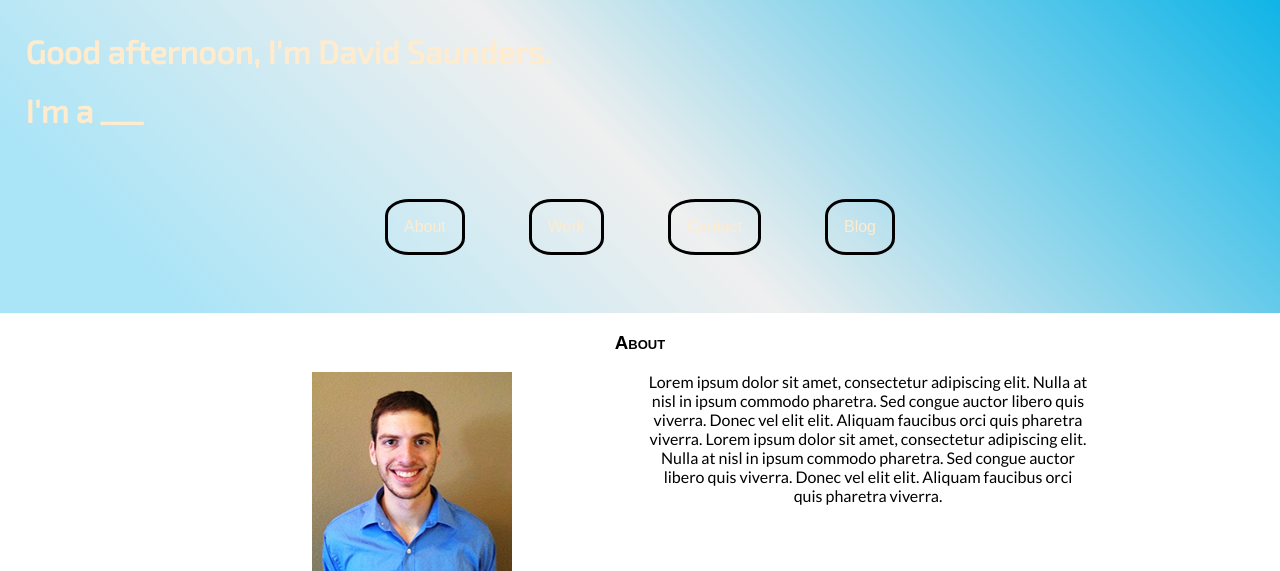
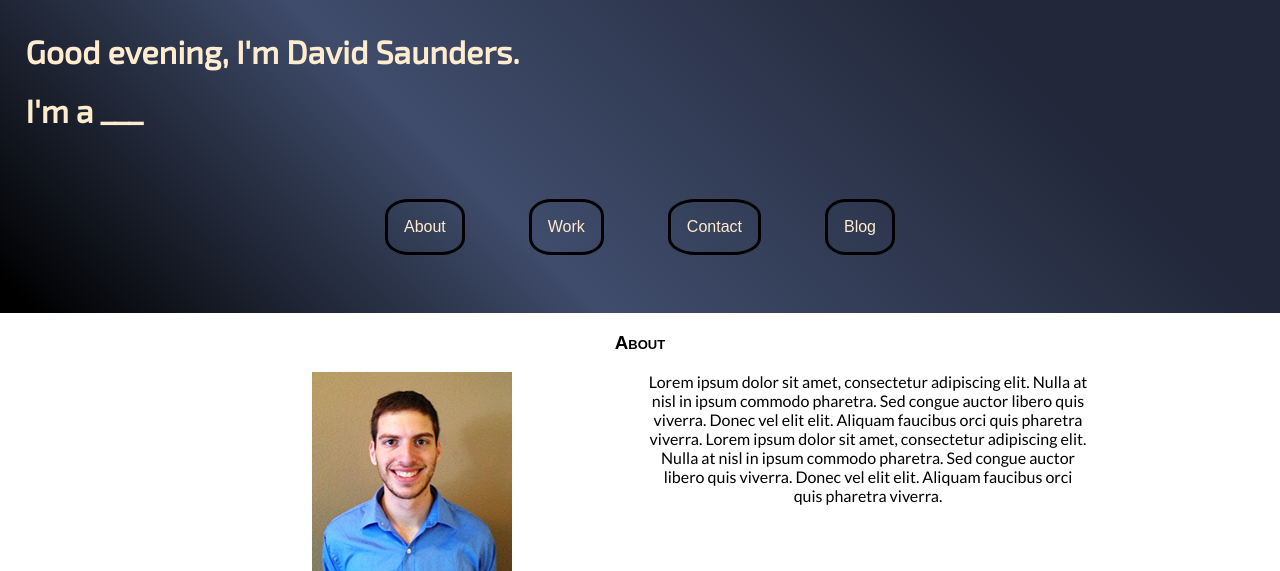
Before and after one commit to djsaun/davidportfolio, a PHP site: page / in a window 1280 px wide. Shown: the top 571 px of the page. Run offline with PHP 8.4, Linux system fonts and the light colour scheme; some libraries are stand-ins or nearby versions.

Commit message:
Header text changes throughout day.

```diff
--- a/css/styles.css
+++ b/css/styles.css
@@ -51,6 +51,14 @@ li a {
 
 .head {
 	padding: .8% 2%;
+	background: rgb(0,0,0); /* Old browsers */
+	background: -moz-linear-gradient(45deg,  rgba(0,0,0,1) 2%, rgba(63,76,107,1) 38%, rgba(34,40,58,1) 79%); /* FF3.6+ */
+	background: -webkit-gradient(linear, left bottom, right top, color-stop(2%,rgba(0,0,0,1)), color-stop(38%,rgba(63,76,107,1)), color-stop(79%,rgba(34,40,58,1))); /* Chrome,Safari4+ */
+	background: -webkit-linear-gradient(45deg,  rgba(0,0,0,1) 2%,rgba(63,76,107,1) 38%,rgba(34,40,58,1) 79%); /* Chrome10+,Safari5.1+ */
+	background: -o-linear-gradient(45deg,  rgba(0,0,0,1) 2%,rgba(63,76,107,1) 38%,rgba(34,40,58,1) 79%); /* Opera 11.10+ */
+	background: -ms-linear-gradient(45deg,  rgba(0,0,0,1) 2%,rgba(63,76,107,1) 38%,rgba(34,40,58,1) 79%); /* IE10+ */
+	background: linear-gradient(45deg,  rgba(0,0,0,1) 2%,rgba(63,76,107,1) 38%,rgba(34,40,58,1) 79%); /* W3C */
+	filter: progid:DXImageTransform.Microsoft.gradient( startColorstr='#000000', endColorstr='#22283a',GradientType=1 ); /* IE6-9 fallback on horizontal gradient */
 }
 
 .morning {
--- a/index.html
+++ b/index.html
@@ -24,7 +24,7 @@
 <body>
 	<div class="head">
 		<header>
-			<h1>Good afternoon, I'm David Saunders.</h1>
+			<h1 class="headtext">Hello, I'm David Saunders.</h1>
 			<h1>I'm a ___</h1>
 		</header>
 		<section>
--- a/js/timeofday.js
+++ b/js/timeofday.js
@@ -2,11 +2,18 @@ $(document).ready(function() {
 	(function time() {
 		var d = new Date();
 		var n = d.getHours();
-		if (n > 18 && n <= 4) {
+		if (n < 5 || n > 18) {
 			$('.head').addClass('evening');
-		 } else if (n > 4 && n < 12) {
+			$('.headtext').text("Good evening, I'm David Saunders.");
+		 }
+		 else if (n > 4 && n < 12) {
 			$('.head').addClass('morning');
-		 } else {
+			$('header h1, .nav li').css('color', '#800000');
+			$('.headtext').text("Good morning, I'm David Saunders.");
+		 }
+		 else {
 			$('.head').addClass('afternoon');
+			$('header h1, .nav li').css('color', 'black');
+			$('.headtext').text("Good afternoon, I'm David Saunders.");
 	}})()
 }); //ready
```
Also changed, not shown: js/contact.js (line endings or trailing spaces).
